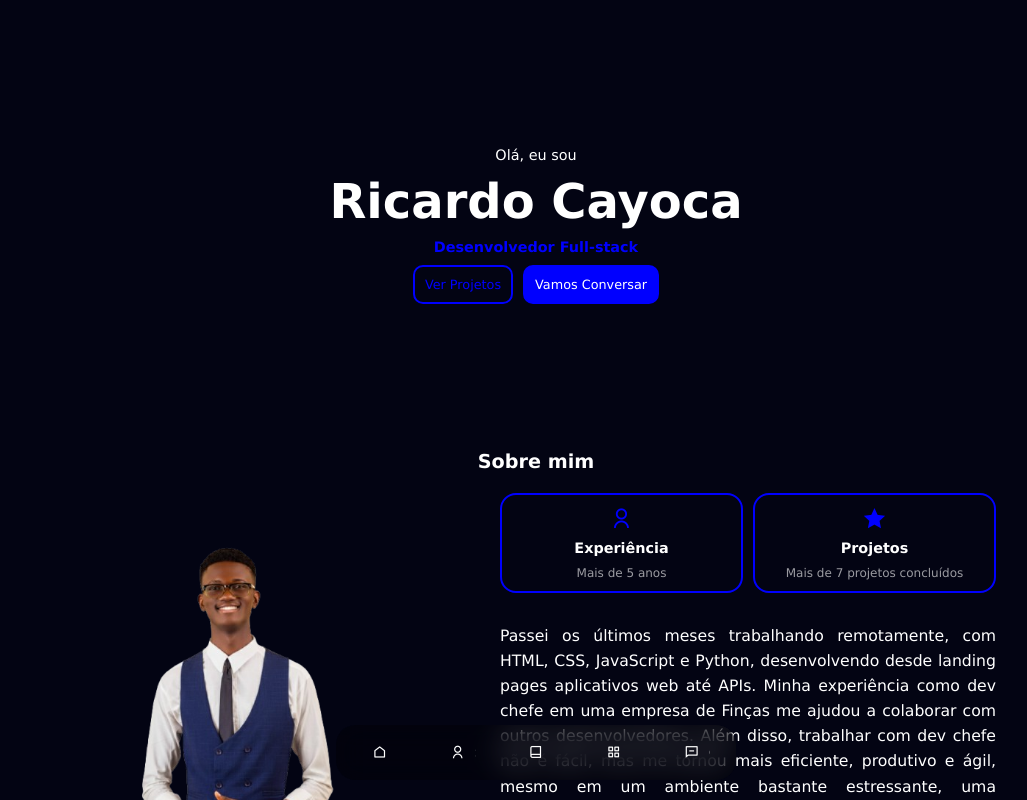
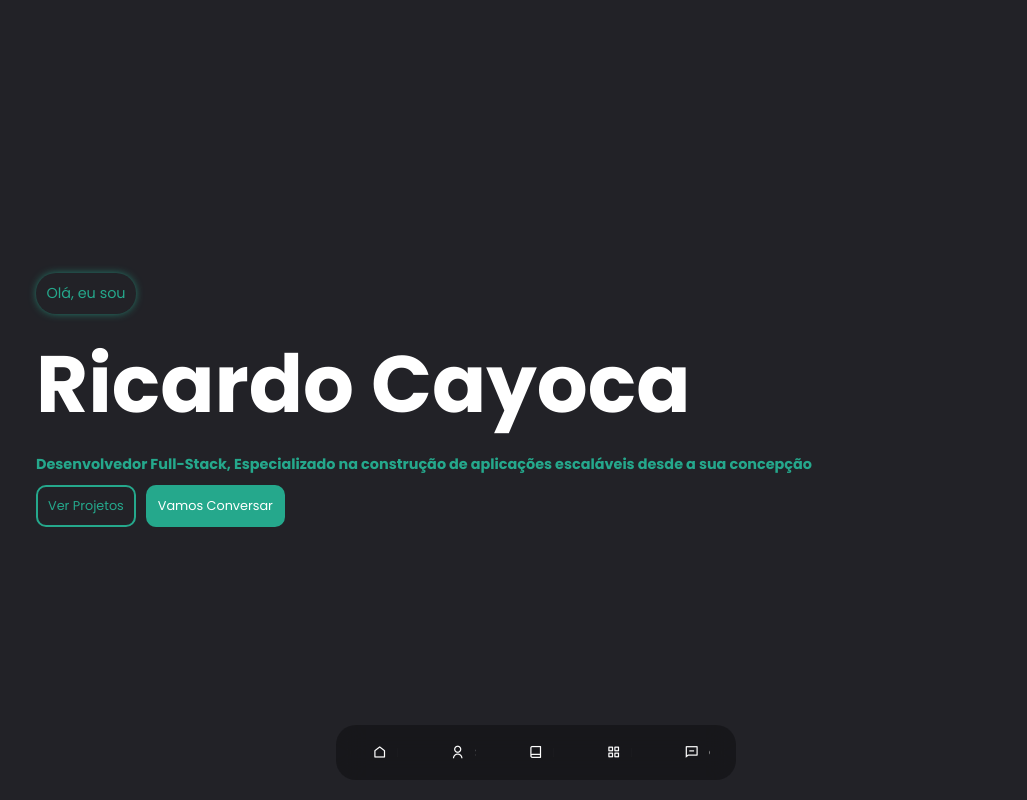
Before and after one commit to luby404/portifolio_master, a React (Vite) app: page / in a window 1280 px wide. Shown: the whole page, without its empty margins (104-1131 px from the left). Built offline with nearby package versions, Linux system fonts and the light colour scheme.

Commit message:
update bg and leyout

```diff
--- a/package.json
+++ b/package.json
@@ -10,6 +10,7 @@
     "preview": "vite preview"
   },
   "dependencies": {
+    "framer-motion": "^12.39.0",
     "react": "^19.1.1",
     "react-dom": "^19.1.1",
     "remixicon": "^4.7.0"
--- a/src/index.css
+++ b/src/index.css
@@ -1,19 +1,22 @@
+@import url('https://fonts.googleapis.com/css2?family=Poppins:ital,wght@0,100;0,200;0,300;0,400;0,500;0,600;0,700;0,800;0,900;1,100;1,200;1,300;1,400;1,500;1,600;1,700;1,800;1,900&display=swap');
+
+
+
 * {
   padding: 0;
   margin: 0;
   box-sizing: border-box;
 
-  font-family: 'Lucida Sans', 'Lucida Sans Regular', 'Lucida Grande', 'Lucida Sans Unicode', Geneva, Verdana, sans-serif;
+  font-family: 'Poppins', sans-serif;
+
 }
-
-
 *::-webkit-scrollbar {
   width: 0;
 }
 
 :root {
-  --primaria: #0000ff;
-  --bg: #030413;
+  --primaria: #25a88c;
+  --bg: #222227;
   --text: #FFF;
 }
 
@@ -58,8 +61,11 @@
   align-items: center;
   gap: 10px;
 
+  flex-wrap: wrap;
+
+}
+.row2.center {
   justify-content: center;
-
 }
 
 .button {
@@ -96,3 +102,24 @@
   color: #000;
   border: 2px solid transparent;
 }
+
+.text_float {
+  box-shadow: 0 0 10px -2px var(--primaria);
+  padding: 10px;
+  min-width: 100px;
+
+  display: flex;
+  justify-content: center;
+  align-items: center;
+
+  text-align: center;
+  border-radius: 20px;
+  color: var(--primaria);
+
+  transition: all .3s;
+}
+
+.text_float:hover {
+  background-color: var(--primaria);
+  color: var(--text);
+}
--- /dev/null
+++ b/src/pages/components/ScrollReveal.jsx
@@ -0,0 +1,14 @@
+import { motion } from 'framer-motion';
+
+export function ScrollReveal({ children, x=-100, y=0, time=0.6 }) {
+  return (
+    <motion.div
+      initial={{ opacity: 0, y:0, x:x }} // Estado inicial (invisível e 50px abaixo)
+      whileInView={{ opacity: 1, y:0, x:0 }} // Animação quando entra na tela
+      viewport={{ once: false, amount: 0.6 }} // Anima apenas uma vez, quando 20% do item aparece
+      transition={{ duration: time, ease: 'easeOut' }} // Tempo e tipo da transição
+    >
+      {children}
+    </motion.div>
+  );
+}
--- a/src/pages/components/card_habilidade/card_habilidade.css
+++ b/src/pages/components/card_habilidade/card_habilidade.css
@@ -1,14 +1,18 @@
 .card_habilidade {
-    background: #2226ff3a;
     backdrop-filter: blur(16px);
 
     display: flex;
     align-items: center;
+    justify-content: center;
     gap: 20px;
 
-    padding: 20px;
     border-radius: 10px;
     transition: all .3s ease;
+    padding: 10px;
+    min-width: 130px;
+
+
+
 
 }
 
@@ -18,5 +22,5 @@
 }
 
 .card_habilidade img {
-    width: 40px;
+    width: 20px;
 }
--- a/src/pages/sections/Projetos/Projetos.jsx
+++ b/src/pages/sections/Projetos/Projetos.jsx
@@ -4,13 +4,6 @@ import CardProjeto from "../../components/card_projeto/CardProjeto"
 export default function Projetos(){
 
     const projetosData = [
-        {
-            img: "https://praedium.com.br/wp-content/uploads/exemplo-landing-page-tradicional.png",
-            title: "Leading Page Imobiliária",
-            descricao: "Sistema de Gestão Imobiliária para pequenas e médias empresas. Focado em usabilidade e eficiência na administração de imóveis, proprietários, clientes e processos de venda e arrendamento.",
-            github: "",
-            link: ""
-        },
         {
             img: "https://magis5.com.br/wp-content/uploads/2024/11/capa-vendas-e-controle-de-estoque-800x400.webp",
             title: "SGVS-IyaSoft",
@@ -43,7 +36,7 @@ export default function Projetos(){
 
     return (
         <div className="projetos" id="projetos">
-            <h1>projetos</h1>
+            <span className="text_float">projetos</span>
             <div className="grid_projects">
 
                 {projetosData.map((projeto, index) => (
--- a/src/pages/sections/habilidades/habilidades.css
+++ b/src/pages/sections/habilidades/habilidades.css
@@ -6,19 +6,42 @@
     align-items: center;
     gap: 20px;
 
+
 }
 
 .habilidades .grid_view {
-    display: grid;
-    grid-template-columns: repeat(4, 200px);
-    grid-template-rows: repeat(auto, 80px);
-    gap: 16px;
+    display: flex;
+    align-items: center;
+    gap: 10px;
+    overflow: hidden;
+    position: relative;
+
+    max-width: 68%;
 }
+
+.habilidades .grid_view .animation {
+    display: flex;
+    align-items: center;
+    gap: 10px;
+
+    animation: carrocel 50s linear infinite;
+}
+
+
+
+@keyframes carrocel {
+    0%{
+        transform: translateX(0%);
+    }
+    100%{
+        transform: translateX(-100%);
+    }
+}
+
+
 
 @media (max-width: 700px) {
     .habilidades .grid_view {
-        grid-template-columns: repeat(2, 1fr);
-
-        padding: 20px;
+        max-width: 95%;
     }
 }
--- a/src/pages/sections/home/Home.jsx
+++ b/src/pages/sections/home/Home.jsx
@@ -1,15 +1,21 @@
+import { ScrollReveal } from "../../components/ScrollReveal"
 import "./home.css"
 
 export default function Home() {
     return (
+        <ScrollReveal>
+
         <div className="home" id="home">
-            <div className="column">
+            <div className="column infos_hero">
 
-                <span className="text-app">Olá, eu sou</span>
+                <span className="text-app text_float">Olá, eu sou</span>
                 <strong className="name_user">Ricardo Cayoca</strong>
-                <span className="text-app text-color">Desenvolvedor Full-stack</span>
+                <span className="text-app text-color">Desenvolvedor Full-Stack, Especializado na construção de aplicações escaláveis desde a sua concepção</span>
 
-                <div className="row2">
+
+                <ScrollReveal>
+
+                <div className="row2 center">
 
                     <a href="#projetos" className="button">
                         <span>Ver Projetos</span>
@@ -19,8 +25,10 @@ export default function Home() {
                     </a>
 
                 </div>
+                </ScrollReveal>
 
             </div>
         </div>
+        </ScrollReveal>
     )
 }
--- a/src/pages/sections/home/home.css
+++ b/src/pages/sections/home/home.css
@@ -1,19 +1,31 @@
 .home {
     display: flex;
+
+    align-items: start;
     justify-content: center;
-    align-items: center;
     flex-direction: column;
     gap: 10px;
 
     flex: .7;
 
-    text-align: center;
+    padding: 4rem;
 
-    min-height: 450px;
+
+    min-height: 100dvh;
+}
+
+.infos_hero {
+    width: 100%;
+    max-width: 1000px;
+        margin: 0 auto;
+
+    display: flex;
+    justify-content: start;
+    align-items: start;
 }
 
 .name_user {
-    font-size: 3rem;
+    font-size: 5rem;
 }
 
 .text-app {
--- a/src/pages/sections/sobre/Sobre.jsx
+++ b/src/pages/sections/sobre/Sobre.jsx
@@ -1,13 +1,20 @@
 import "./sobre.css"
 
 import ricardo from "../../../assets/ricardo2.png"
+import { ScrollReveal } from "../../components/ScrollReveal"
 
 export default function Sobre() {
+
+    const stacks_list = ["Back-End", "Font-End", "Git/GitHub", "Devops"]
+
     return (
         <div className="sobre" id="sobre">
 
-            <div className="row2">
-                <h2>Sobre mim</h2>
+            <ScrollReveal>
+
+                <div className="content_sobre">
+                    <div className="center">
+                        <span className="text_float">Sobre mim</span>
                     </div>
 
                     <div className="row_app">
@@ -25,7 +32,7 @@ export default function Sobre() {
                                     <i className="ri-user-line"></i>
                                     <span>Experiência</span>
                                     <p>
-                                Mais de 5 anos
+                                        +5 anos
                                     </p>
                                 </div>
                                 <div className="card_infos">
@@ -33,23 +40,43 @@ export default function Sobre() {
                                     <i className="ri-star-fill"></i>
                                     <span>Projetos</span>
                                     <p>
-                                Mais de 7 projetos concluídos
+                                        +10 projetos
+                                    </p>
+
+                                </div>
+                                <div className="card_infos">
+
+                                    <i className="ri-earth-fill"></i>
+                                    <span>Backend</span>
+                                    <p>
+                                        100% Focado
                                     </p>
 
                                 </div>
 
                             </div>
+                            <p className="text_sobre">
+                                Olá, sou o Ricardo Cayoca. Como desenvolvedor Full Stack,
+                                dedico-me a transformar ideias em aplicações robustas e escaláveis
+                                desde a primeira linha de código. Combinando o poder de tecnologias
+                                como Python, JavaScript e React, crio ecossistemas digitais eficientes e modernos.
+                            </p>
+                            <p className="text_sobre">
+                                Mais do que apenas codificar funcionalidades,
+                                o meu compromisso é projetar soluções estratégicas que sustentem o crescimento de negócios,
+                                lidem com a complexidade técnica e permitam a evolução fluida do produto ao longo do tempo.
+                            </p>
 
 
-                    <p className="text_contato">
-                        Passei os últimos meses trabalhando remotamente,
-                        com HTML, CSS, JavaScript e Python, desenvolvendo desde landing pages aplicativos web até APIs.
-                        Minha experiência como dev chefe em uma empresa de Finças me ajudou
-                        a colaborar com outros desenvolvedores. Além disso,
-                        trabalhar com dev chefe não é fácil, mas me tornou mais eficiente,
-                        produtivo e ágil, mesmo em um ambiente bastante estressante,
-                        uma habilidade essencial na área de tecnologia.
-                    </p>
+                            <div className="row2">
+                                {
+                                    stacks_list.map((el) => {
+                                        return (
+                                            <span className="text_float">{el}</span>
+                                        )
+                                    })
+                                }
+                            </div>
 
                             <div className="row">
                                 <a href="#contato" className="button button2">
@@ -62,5 +89,8 @@ export default function Sobre() {
                     </div>
 
                 </div>
+            </ScrollReveal>
+
+        </div>
     )
 }
--- a/src/pages/sections/sobre/sobre.css
+++ b/src/pages/sections/sobre/sobre.css
@@ -1,14 +1,29 @@
 .sobre {
    display: flex;
    flex-direction: column;
+   align-items: center;
+   align-items: center;
+
+   padding: 1rem;
 
 }
+
+.content_sobre {
+    display: flex;
+    padding: 1.5rem;
+    justify-content: center;
+    align-items: center;
+    flex-direction: column;
+    background-color: #111;
+    border-radius: 20px;
+}
+
 
 .row_app {
     display: flex;
     align-items: center;
     justify-content:center;
-    gap: 10%;
+    gap: 10px;
 
     padding: 20px;
 
@@ -31,8 +46,13 @@
 
 .infos {
     max-width: 40%;
-    gap: 30px;
+    gap: 17px;
 }
+
+.text_sobre {
+    font-size: .8rem;
+}
+
 
 .sobre .card_infos {
     border: 2px solid var(--primaria);
@@ -59,19 +79,11 @@
     color: var(--primaria);
 }
 
-.sobre .card_infos  span {
-    font-weight: bold;
-    font-size: .9rem;
-}
-
 .sobre .card_infos  p {
     opacity: .6;
     font-size: .75rem;
 }
 
-.infos p {
-    font-size: .98rem;
-}
 
 
 @media (max-width: 700px) {
```
Also changed, not shown: src/pages/sections/habilidades/Habilidades.jsx (+16 -2 lines), 1 other file (tests, documents, lock files or other folders). Lines whose indentation alone changed are shown as unchanged.
